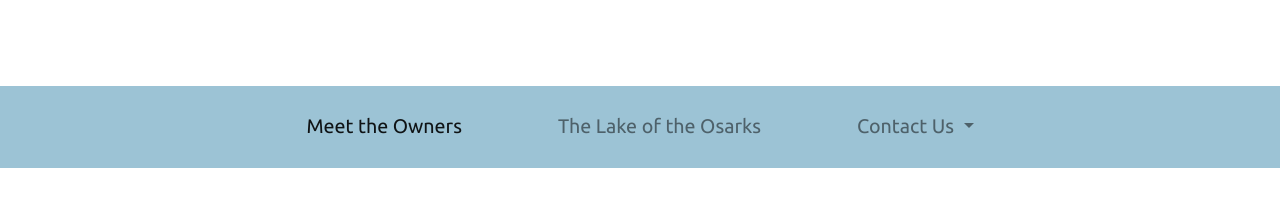
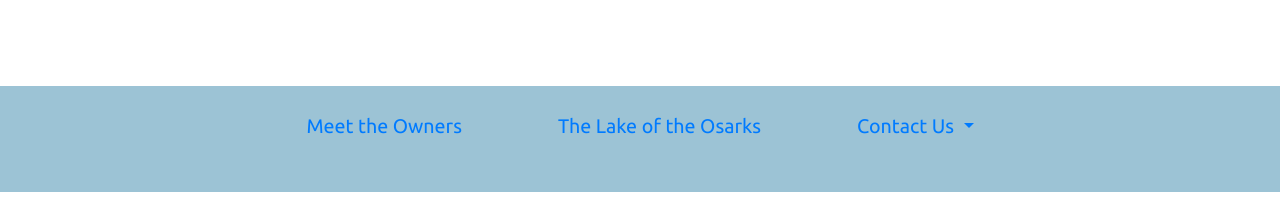
Before and after one commit to djr76/-ritcheysr, a website: page index.html in a window 1280 px wide. Shown: the part 174-372 px from the top of the page. Drawn offline with nearby package versions, Linux system fonts and the light colour scheme.

Commit message:
updated navbar

```diff
--- a/index.html
+++ b/index.html
@@ -34,7 +34,7 @@
 
 
   <!-- Navbar Section -->
-  <section class="navbar-section">
+  <!-- <section class="navbar-section">
     <div class="nav-container container">
       <nav class="navbar navbar-expand-lg navbar-light">
         <button class="navbar-toggler" type="button" data-toggle="collapse" data-target="#navbarSupportedContent">
@@ -47,7 +47,6 @@
               <li class="nav-item active">
                 <a class="nav-link" href="#">Meet the Owners <span class="sr-only">(current)</span></a>
               </li>
-
               <li class="nav-item">
                 <a class="nav-link" href="https://www.funlake.com/?gclid=EAIaIQobChMIsYuSsbiq5wIVh7zACh3uhgGsEAAYASAAEgK6m_D_BwE" target="_blank">The Lake of the Osarks</a>
               </li>
@@ -65,6 +64,29 @@
         </div>
       </nav>
     </div>
+  </section> -->
+
+  <section class="navbar-section">
+    <nav class="navbar navbar-expand-sm bg-#9CC3D5FF justify-content-center">
+      <ul class="navbar-nav">
+        <li class="nav-item active">
+          <a class="nav-link" href="#">Meet the Owners <span class="sr-only">(current)</span></a>
+        </li>
+        <li class="nav-item">
+          <a class="nav-link" href="https://www.funlake.com/?gclid=EAIaIQobChMIsYuSsbiq5wIVh7zACh3uhgGsEAAYASAAEgK6m_D_BwE" target="_blank">The Lake of the Osarks</a>
+        </li>
+        <li class="nav-item dropdown">
+          <a class="nav-link dropdown-toggle" href="" id="navbarDropdownMenuLink" data-toggle="dropdown" aria-haspopup="true" aria-expanded="false">
+            Contact Us
+          </a>
+          <div class="dropdown-menu" aria-labelledby="navbarDropdownMenuLink">
+            <a class="dropdown-item" href="tel:314-330-1290">314-330-1290</a>
+            <a class="dropdown-item" href="mailto:ritcheytmj@att.net?subject=feedback">ritcheytmj@att.net</a>
+          </div>
+        </li>
+      </ul>
+    </nav>
+    <br>
   </section>
 
 
```
